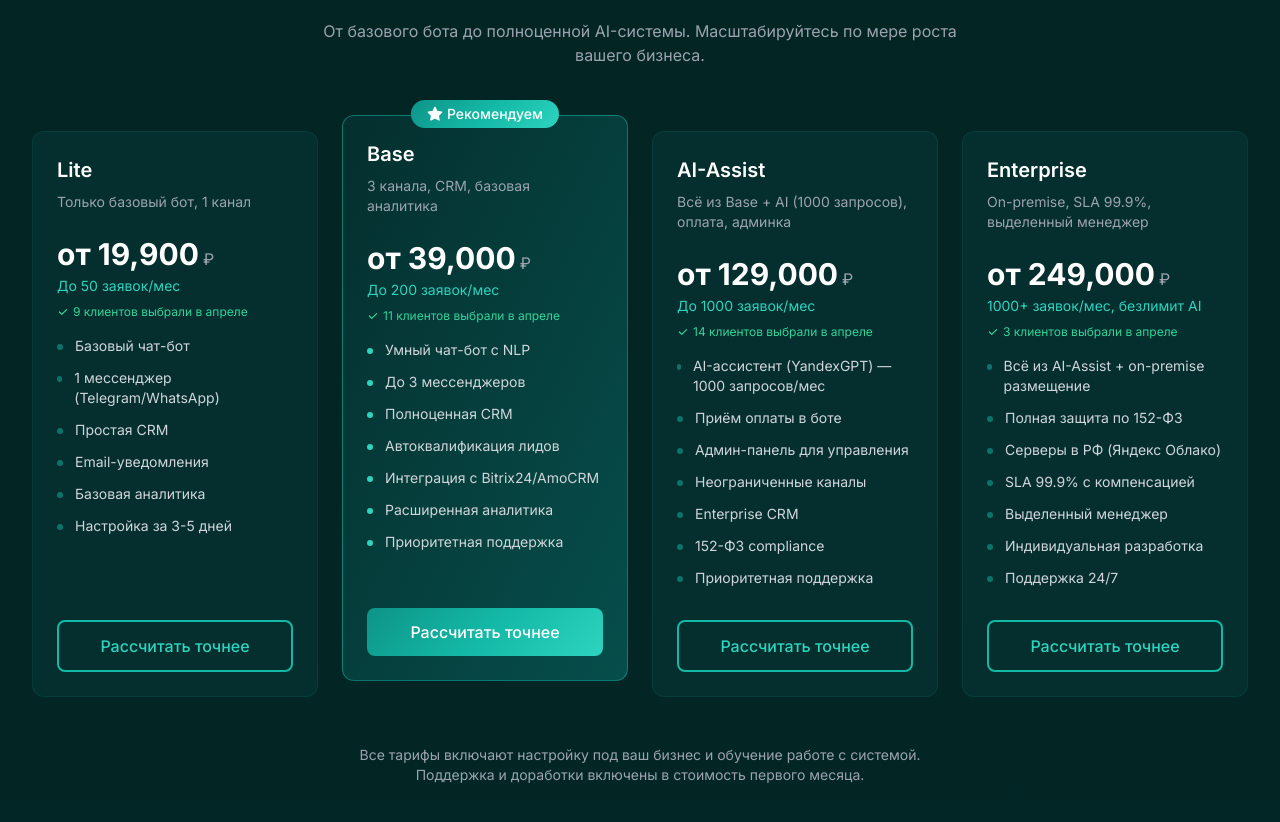
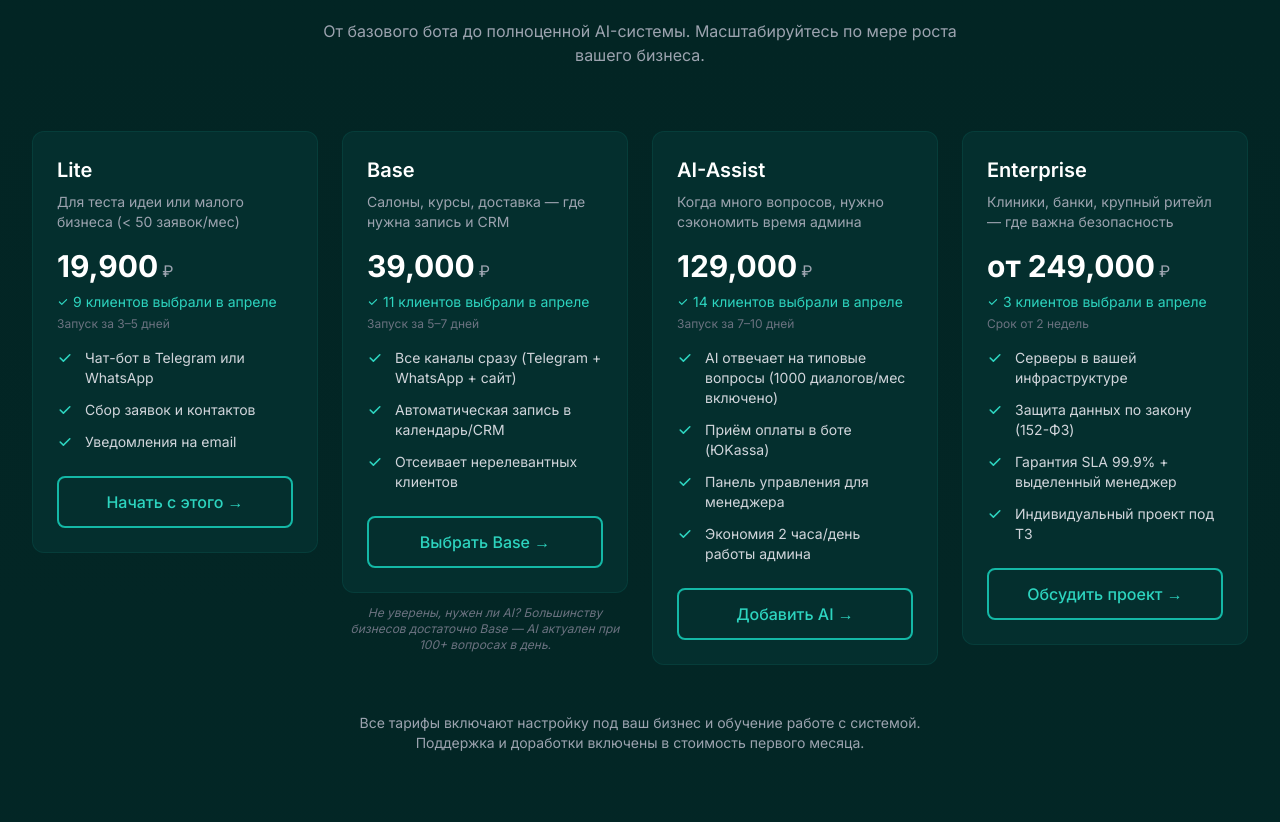
Before and after one commit to timoshinoleg-eng/march, a Next.js app: page / in a window 1280 px wide. Shown: the part 2837-3659 px from the top of the page. Built offline with nearby package versions, Linux system fonts and the light colour scheme.

Commit message:
Update pricing texts: remove 'от' from fixed prices, add timelines, bridge text, simplified descriptions

```diff
--- a/components/sections/Pricing.tsx
+++ b/components/sections/Pricing.tsx
@@ -5,7 +5,7 @@ import Card from "@/components/ui/Card";
 import Button from "@/components/ui/Button";
 import Section from "@/components/ui/Section";
 import { Star } from "lucide-react";
-import { pricingPlans, PricingPlan } from "@/data/pricing";
+import { pricingPlans, bridgeText, PricingPlan } from "@/data/pricing";
 import Link from "next/link";
 
 interface PricingPlanWithSocial extends PricingPlan {
@@ -54,7 +54,7 @@ export default function Pricing() {
         </motion.p>
       </div>
 
-      <div className="grid grid-cols-1 md:grid-cols-2 lg:grid-cols-4 gap-6 max-w-7xl mx-auto">
+      <div className="grid grid-cols-1 md:grid-cols-2 lg:grid-cols-4 gap-6 max-w-7xl mx-auto items-start">
         {plansWithSocial.map((plan, index) => (
           <motion.div
             key={plan.id}
@@ -79,7 +79,7 @@ export default function Pricing() {
                 </div>
               )}
 
-              <div className="mb-6">
+              <div className="mb-4">
                 <h3 className="text-xl font-semibold text-white mb-2">
                   {plan.name}
                 </h3>
@@ -89,31 +89,25 @@ export default function Pricing() {
               <div className="mb-4">
                 <div className="flex items-baseline gap-1">
                   <span className="text-3xl font-bold text-white">
-                    от {plan.price.toLocaleString()}
+                    {plan.showFrom ? "от " : ""}{plan.price.toLocaleString()}
                   </span>
                   <span className="text-gray-400">₽</span>
                 </div>
-                {plan.requestsPerDay && (
-                  <p className="text-sm text-primary-400 mt-1">
-                    {plan.requestsPerDay}
-                  </p>
-                )}
-                <p className="text-xs text-emerald-400 mt-2 flex items-center gap-1">
+                <p className="text-sm text-primary-400 mt-2 flex items-center gap-1">
                   <svg className="w-3 h-3" fill="currentColor" viewBox="0 0 20 20">
                     <path fillRule="evenodd" d="M16.707 5.293a1 1 0 010 1.414l-8 8a1 1 0 01-1.414 0l-4-4a1 1 0 011.414-1.414L8 12.586l7.293-7.293a1 1 0 011.414 0z" clipRule="evenodd" />
                   </svg>
                   {plan.socialProof} клиентов выбрали в апреле
                 </p>
+                <p className="text-xs text-gray-500 mt-1">{plan.timeline}</p>
               </div>
 
-              <ul className="space-y-3 mb-8 flex-grow">
+              <ul className="space-y-3 mb-6 flex-grow">
                 {plan.features.map((feature, idx) => (
                   <li key={idx} className="flex items-start gap-3">
-                    <div
-                      className={`w-1.5 h-1.5 rounded-full mt-2 ${
-                        plan.highlight ? "bg-primary-400" : "bg-primary-500/50"
-                      }`}
-                    />
+                    <svg className="w-4 h-4 mt-0.5 text-primary-400 flex-shrink-0" fill="currentColor" viewBox="0 0 20 20">
+                      <path fillRule="evenodd" d="M16.707 5.293a1 1 0 010 1.414l-8 8a1 1 0 01-1.414 0l-4-4a1 1 0 011.414-1.414L8 12.586l7.293-7.293a1 1 0 011.414 0z" clipRule="evenodd" />
+                    </svg>
                     <span className="text-gray-300 text-sm">{feature}</span>
                   </li>
                 ))}
@@ -127,10 +121,17 @@ export default function Pricing() {
                   variant={plan.highlight ? "primary" : "outline"}
                   className="w-full"
                 >
-                  Рассчитать точнее
+                  {plan.buttonText || "Рассчитать точнее"}
                 </Button>
               </Link>
             </Card>
+
+            {/* Bridge text after Base card */}
+            {plan.id === "base" && (
+              <p className="text-xs text-gray-500 mt-3 text-center italic">
+                {bridgeText}
+              </p>
+            )}
           </motion.div>
         ))}
       </div>
--- a/data/pricing.ts
+++ b/data/pricing.ts
@@ -5,9 +5,9 @@ export interface PricingPlan {
   price: number;
   setupFee: number;
   features: string[];
-  popular?: boolean;
-  highlight?: boolean;
-  requestsPerDay?: string;
+  timeline: string;
+  showFrom?: boolean;
+  buttonText?: string;
   utmContent?: string;
 }
 
@@ -15,73 +15,66 @@ export const pricingPlans: PricingPlan[] = [
   {
     id: "lite",
     name: "Lite",
-    description: "Только базовый бот, 1 канал",
+    description: "Для теста идеи или малого бизнеса (< 50 заявок/мес)",
     price: 19900,
     setupFee: 0,
-    requestsPerDay: "До 50 заявок/мес",
+    timeline: "Запуск за 3–5 дней",
     features: [
-      "Базовый чат-бот",
-      "1 мессенджер (Telegram/WhatsApp)",
-      "Простая CRM",
-      "Email-уведомления",
-      "Базовая аналитика",
-      "Настройка за 3-5 дней",
+      "Чат-бот в Telegram или WhatsApp",
+      "Сбор заявок и контактов",
+      "Уведомления на email",
     ],
+    buttonText: "Начать с этого →",
     utmContent: "lite",
   },
   {
     id: "base",
     name: "Base",
-    description: "3 канала, CRM, базовая аналитика",
+    description: "Салоны, курсы, доставка — где нужна запись и CRM",
     price: 39000,
     setupFee: 0,
-    requestsPerDay: "До 200 заявок/мес",
-    highlight: true,
+    timeline: "Запуск за 5–7 дней",
     features: [
-      "Умный чат-бот с NLP",
-      "До 3 мессенджеров",
-      "Полноценная CRM",
-      "Автоквалификация лидов",
-      "Интеграция с Bitrix24/AmoCRM",
-      "Расширенная аналитика",
-      "Приоритетная поддержка",
+      "Все каналы сразу (Telegram + WhatsApp + сайт)",
+      "Автоматическая запись в календарь/CRM",
+      "Отсеивает нерелевантных клиентов",
     ],
+    buttonText: "Выбрать Base →",
     utmContent: "base",
   },
   {
     id: "ai-assist",
     name: "AI-Assist",
-    description: "Всё из Base + AI (1000 запросов), оплата, админка",
+    description: "Когда много вопросов, нужно сэкономить время админа",
     price: 129000,
     setupFee: 0,
-    requestsPerDay: "До 1000 заявок/мес",
+    timeline: "Запуск за 7–10 дней",
     features: [
-      "AI-ассистент (YandexGPT) — 1000 запросов/мес",
-      "Приём оплаты в боте",
-      "Админ-панель для управления",
-      "Неограниченные каналы",
-      "Enterprise CRM",
-      "152-ФЗ compliance",
-      "Приоритетная поддержка",
+      "AI отвечает на типовые вопросы (1000 диалогов/мес включено)",
+      "Приём оплаты в боте (ЮKassa)",
+      "Панель управления для менеджера",
+      "Экономия 2 часа/день работы админа",
     ],
+    buttonText: "Добавить AI →",
     utmContent: "ai_assist",
   },
   {
     id: "enterprise",
     name: "Enterprise",
-    description: "On-premise, SLA 99.9%, выделенный менеджер",
+    description: "Клиники, банки, крупный ритейл — где важна безопасность",
     price: 249000,
     setupFee: 0,
-    requestsPerDay: "1000+ заявок/мес, безлимит AI",
+    showFrom: true,
+    timeline: "Срок от 2 недель",
     features: [
-      "Всё из AI-Assist + on-premise размещение",
-      "Полная защита по 152-ФЗ",
-      "Серверы в РФ (Яндекс Облако)",
-      "SLA 99.9% с компенсацией",
-      "Выделенный менеджер",
-      "Индивидуальная разработка",
-      "Поддержка 24/7",
+      "Серверы в вашей инфраструктуре",
+      "Защита данных по закону (152-ФЗ)",
+      "Гарантия SLA 99.9% + выделенный менеджер",
+      "Индивидуальный проект под ТЗ",
     ],
+    buttonText: "Обсудить проект →",
     utmContent: "enterprise",
   },
 ];
+
+export const bridgeText = "Не уверены, нужен ли AI? Большинству бизнесов достаточно Base — AI актуален при 100+ вопросах в день.";
```
